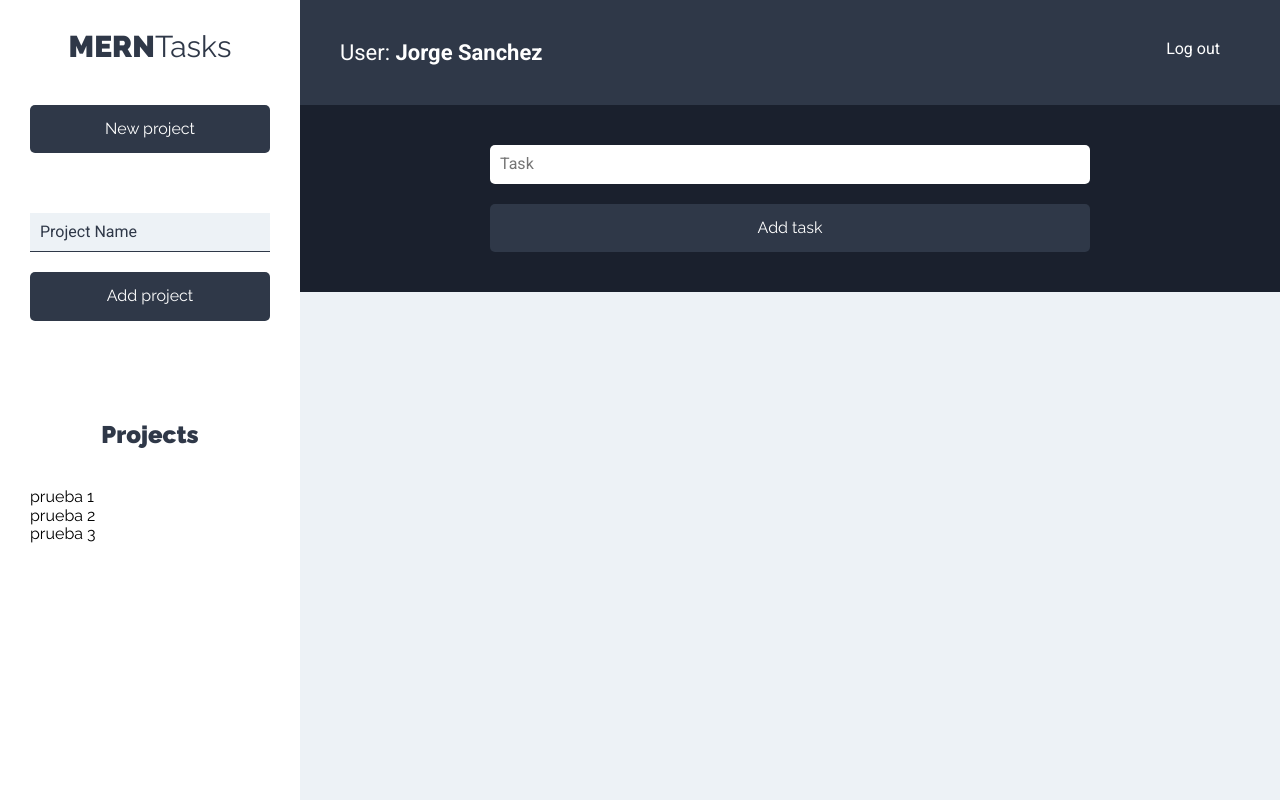
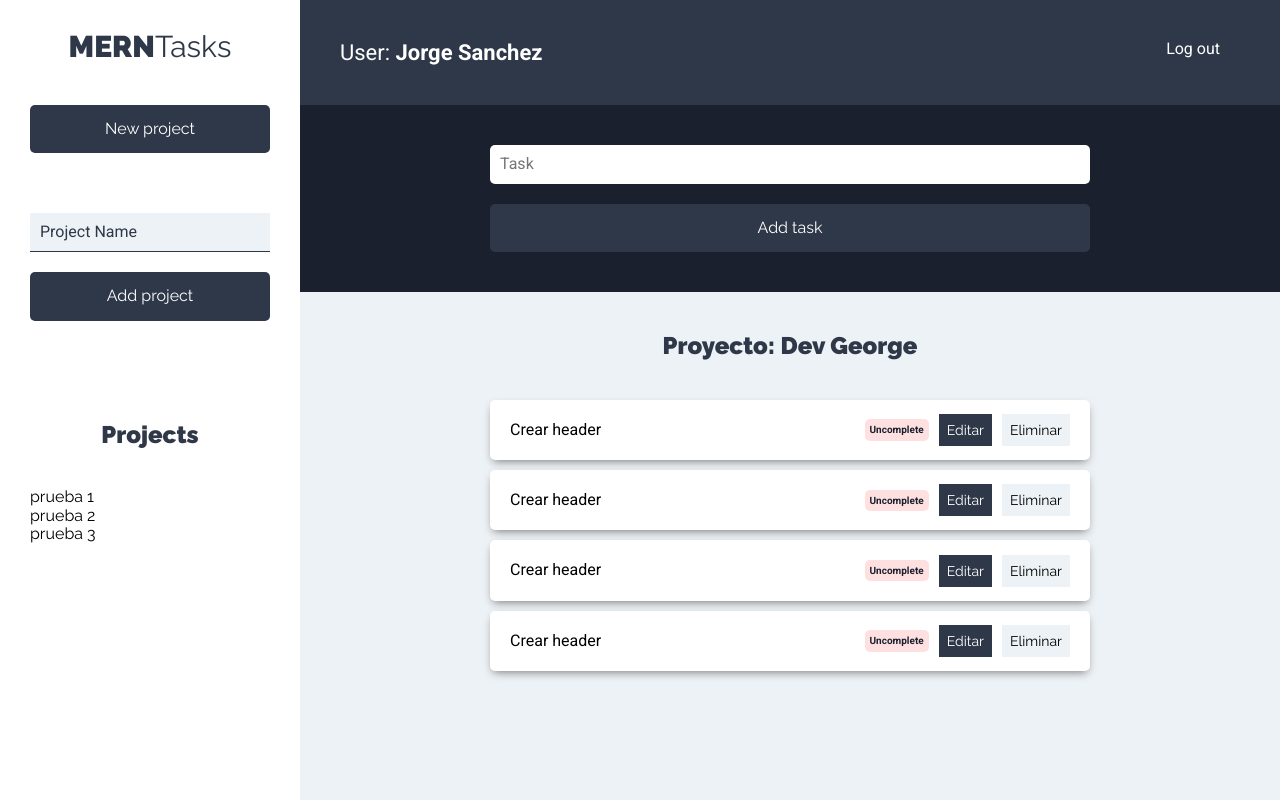
Before and after one commit to S4ND1X/ReactJS-Course, a React (Create React App) app in the folder Project_Manager_MERN/project-manager/: page /projects in a window 1280 px wide. Built offline with nearby package versions, Linux system fonts and the light colour scheme.

Commit message:
Tasklist component

```diff
--- a/Project_Manager_MERN/project-manager/src/components/projects/projects.jsx
+++ b/Project_Manager_MERN/project-manager/src/components/projects/projects.jsx
@@ -5,6 +5,7 @@ import React from "react";
 import Sidebar from "../layout/Sidebar";
 import Header from "../layout/header";
 import NewFormTask from "../tasks/new-task-form";
+import TaskList from "../tasks/task-list";
 
 export default function Projects() {
   return (
@@ -14,7 +15,9 @@ export default function Projects() {
         <Header />
         <main>
           <NewFormTask />
-          <div className="contenedor-tareas"></div>
+          <div className="contenedor-tareas">
+            <TaskList />
+          </div>
         </main>
       </div>
     </div>
--- a/Project_Manager_MERN/project-manager/src/components/tasks/task-list.jsx
+++ b/Project_Manager_MERN/project-manager/src/components/tasks/task-list.jsx
@@ -0,0 +1,41 @@
+import React, { Fragment } from "react";
+
+//Custom components
+import Task from './task'
+
+export default function TaskList() {
+  const tasks = [
+    {
+      name: "Crear header",
+      completed: false,
+    },
+    {
+      name: "Crear header",
+      completed: false,
+    },
+    {
+      name: "Crear header",
+      completed: false,
+    },
+    {
+      name: "Crear header",
+      completed: false,
+    },
+  ];
+
+  return (
+    <Fragment>
+      <h2>Proyecto: Dev George</h2>
+
+      <ul className="listado-tareas">
+        {tasks.length === 0 ? (
+          <li className="tarea">
+            <p>No hay tareas</p>
+          </li>
+        ) : (
+          tasks.map((task) => <Task task={task} />)
+        )}
+      </ul>
+    </Fragment>
+  );
+}
--- a/Project_Manager_MERN/project-manager/src/components/tasks/task.jsx
+++ b/Project_Manager_MERN/project-manager/src/components/tasks/task.jsx
@@ -1,5 +1,25 @@
 import React from "react";
 
-export default function task() {
-  return <div></div>;
+export default function task({ task }) {
+  return (
+    <li className="tarea sombra">
+      <p>{task.name} </p>
+      <div className="estado">
+        {task.completed ? (
+          <button type="button" className="completo">
+            Completed
+          </button>
+        ) : (
+          <button type="button" className="incompleto">
+            Uncomplete
+          </button>
+        )}
+      </div>
+
+      <div className="acciones">
+        <button type="button" className='btn btn-primario'>Editar</button>
+        <button type="button" className='btn btn-secundario'>Eliminar</button>
+      </div>
+    </li>
+  );
 }
```
